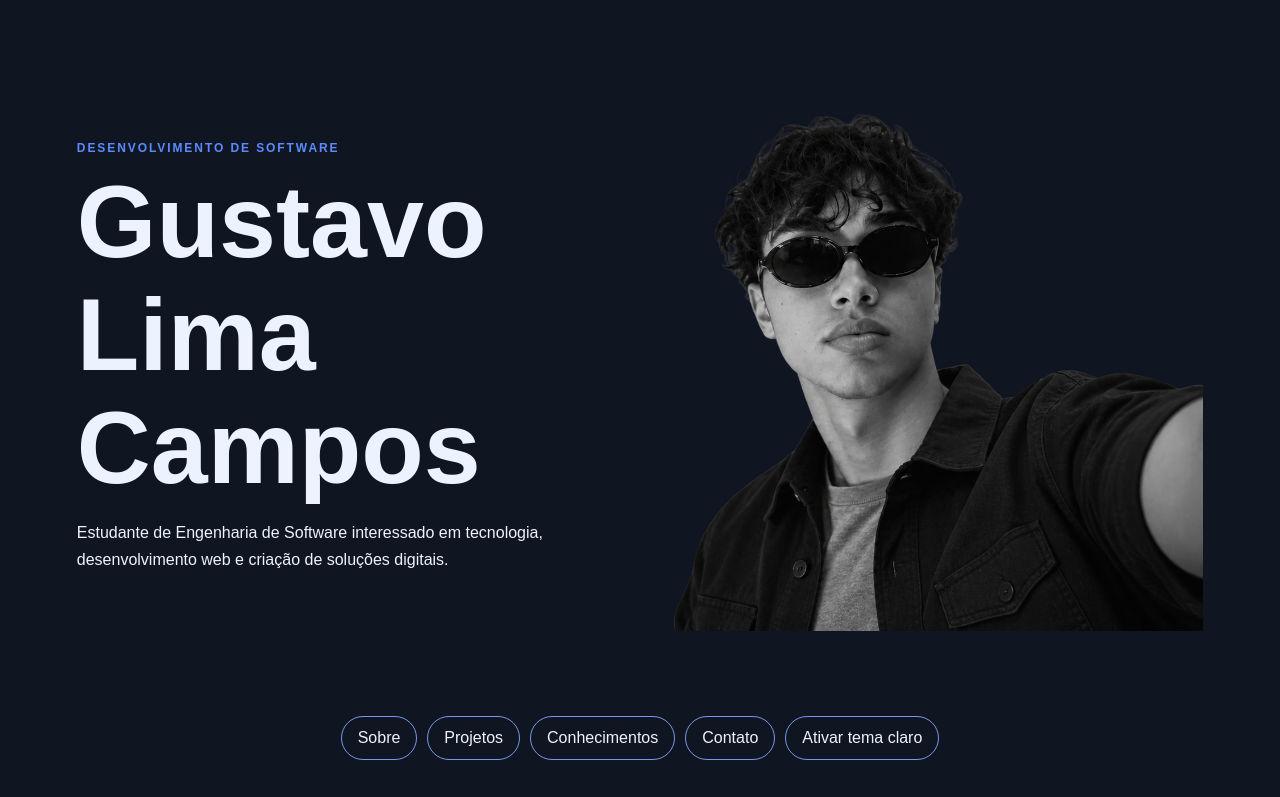
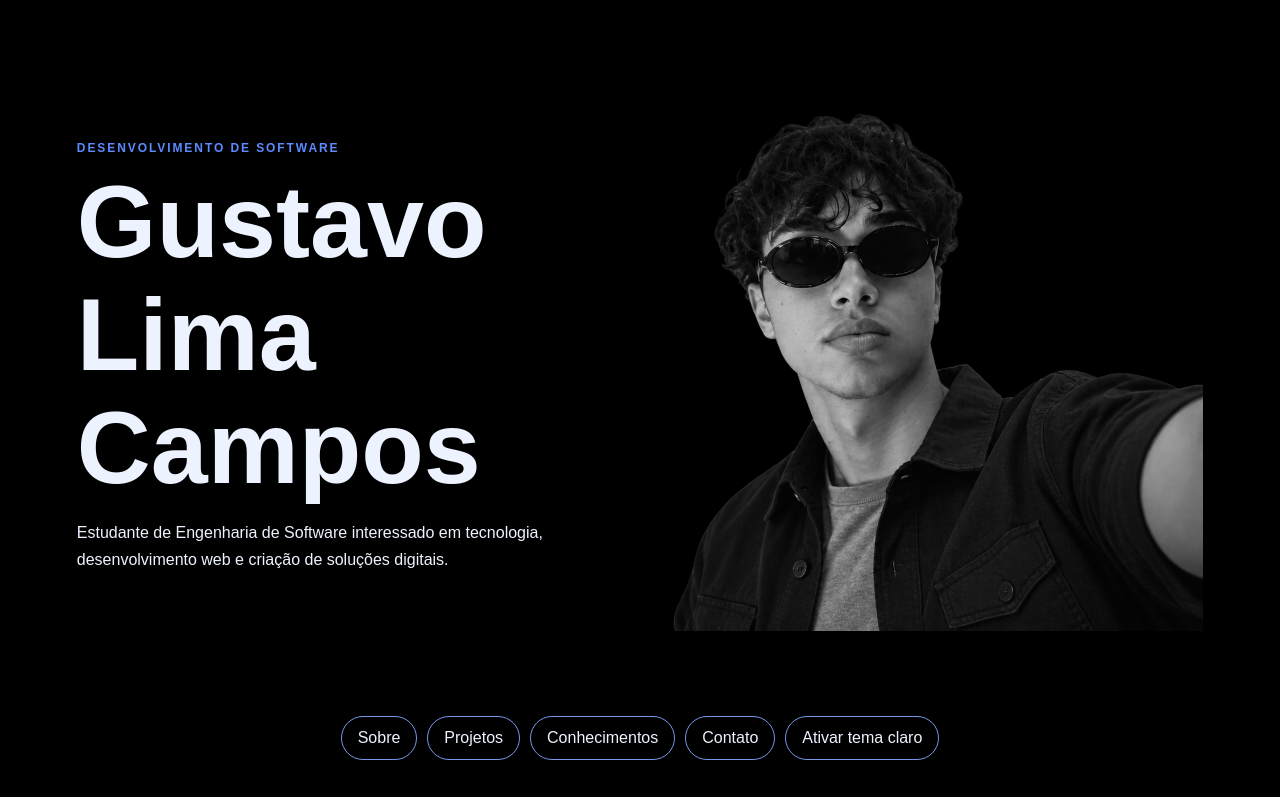
Before and after one commit to gustaavo-mxf/PORTIFOLIO, a plain HTML site: page PORTIFOLIO/index.html in a window 1280 px wide. Both pictures are taken after a click on the button "Alternar tema". Shown: the top 797 px of the page. Drawn offline with Linux system fonts and the light colour scheme.

Commit message:
Update styles.css

```diff
--- a/PORTIFOLIO/styles.css
+++ b/PORTIFOLIO/styles.css
@@ -19,13 +19,13 @@ body{
 }
 body.escuro{
     color-scheme:dark;
-    --fundo:#101522;
-    --painel:#1b2435;
+    --fundo:#000000;
+    --painel:#171717;
     --texto:#edf2ff;
     --suave:#1d5bc7;
     --azul:#9db7ff;
     --azul2:#294a9b;
-    --borda:#35425a;
+    --borda:#000000;
     --sombra:0 12px 34px rgba(0,0,0,.2)
 }
 a{
@@ -291,7 +291,8 @@ footer {
     .secao {
         padding: 40px 24px;
     }
-    .card[hidden] {
+
+}
+.card[hidden] {
   display: none;
 }
-}
```
